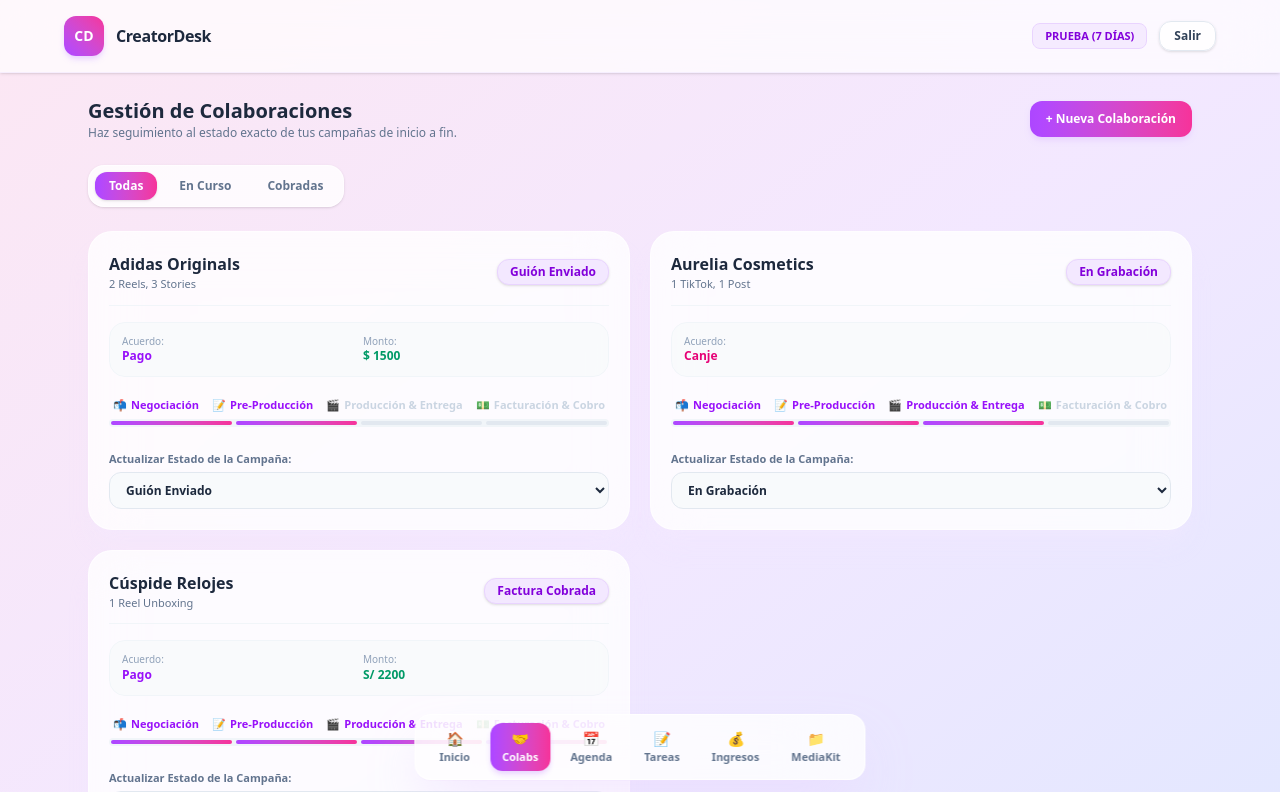
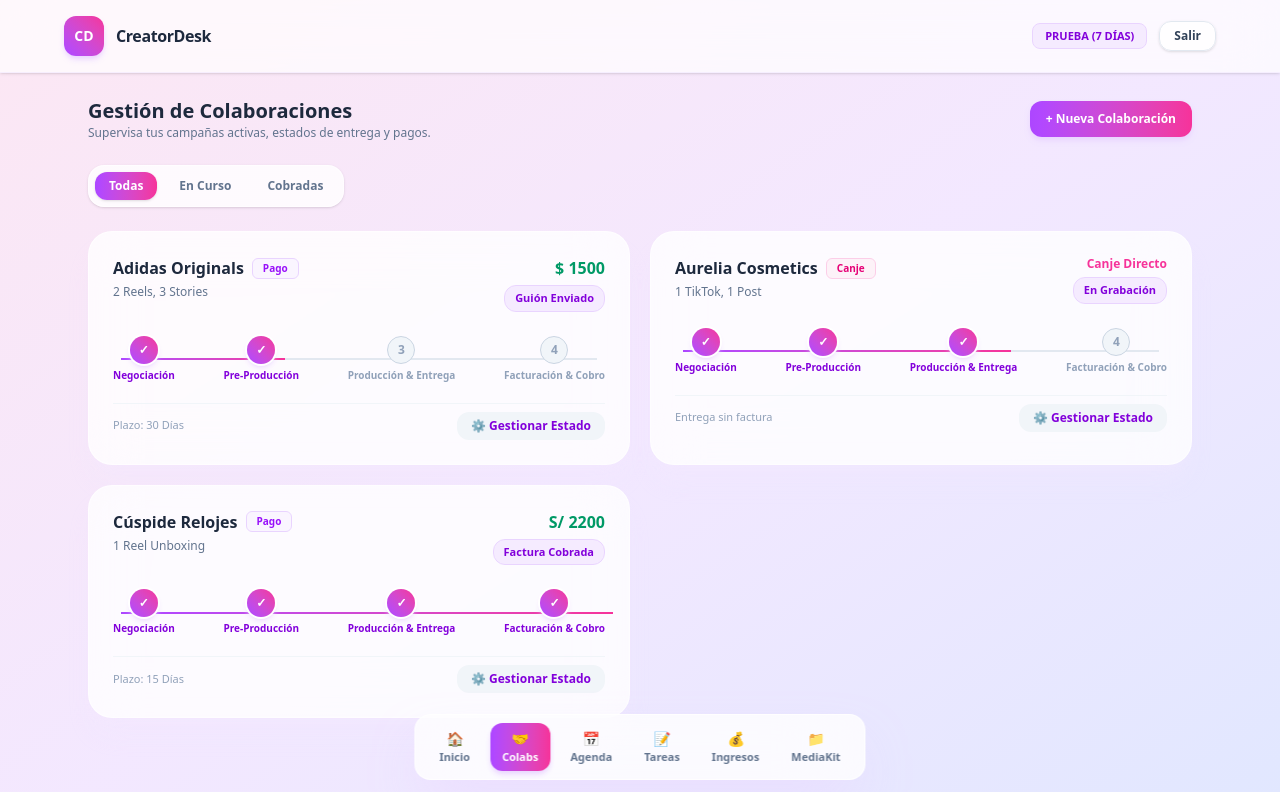
Before and after one commit to diparraguirre-oss/creatordesk, a Next.js app: page /creatordesk/1 in a window 1280 px wide. Shown: the top 792 px of the page. Built offline with nearby package versions, Linux system fonts and the light colour scheme; sample sign-in values are in the browser's storage.

Commit message:
style: rediseño profesional del modulo Colabs con timeline fluido de nodos e hilado modal de gestion

```diff
--- a/src/app/creatordesk/[creatorSlug]/page.tsx
+++ b/src/app/creatordesk/[creatorSlug]/page.tsx
@@ -4,7 +4,6 @@ export const dynamic = 'force-dynamic';
 
 import { useEffect, useState } from 'react';
 
-// Definición oficial de los 13 estados por etapas
 export const CAMPAIGN_STAGES = [
   {
     stage: 'Negociación',
@@ -41,6 +40,7 @@ export default function CreatorDeskAppPage({ params }: { params: { creatorSlug?:
   // Filtros de Colabs
   const [colabFilter, setColabFilter] = useState<string>('todas');
   const [showNewColabModal, setShowNewColabModal] = useState(false);
+  const [selectedColabForDetail, setSelectedColabForDetail] = useState<any>(null);
 
   // Formulario Nueva Colaboración
   const [brandName, setBrandName] = useState('');
@@ -50,7 +50,7 @@ export default function CreatorDeskAppPage({ params }: { params: { creatorSlug?:
   const [paymentDays, setPaymentDays] = useState('30');
   const [deliverables, setDeliverables] = useState({ reels: 1, tiktoks: 0, stories: 2, posts: 0 });
 
-  // Modal para confirmar tarea
+  // Modal confirmación tareas
   const [pendingTask, setPendingTask] = useState<any>(null);
   const [showTaskConfirmModal, setShowTaskConfirmModal] = useState(false);
 
@@ -168,7 +168,6 @@ export default function CreatorDeskAppPage({ params }: { params: { creatorSlug?:
     setAmount('');
   };
 
-  // Función para determinar en qué etapa (1, 2, 3 o 4) se encuentra un estado
   const getStageIndex = (status: string) => {
     if (CAMPAIGN_STAGES[0].statuses.includes(status)) return 0;
     if (CAMPAIGN_STAGES[1].statuses.includes(status)) return 1;
@@ -179,6 +178,9 @@ export default function CreatorDeskAppPage({ params }: { params: { creatorSlug?:
 
   const handleStatusChange = (colabId: string, newStatus: string) => {
     setColabs(colabs.map(c => c.id === colabId ? { ...c, status: newStatus } : c));
+    if (selectedColabForDetail && selectedColabForDetail.id === colabId) {
+      setSelectedColabForDetail({ ...selectedColabForDetail, status: newStatus });
+    }
   };
 
   const filteredColabs = colabs.filter(c => {
@@ -324,13 +326,13 @@ export default function CreatorDeskAppPage({ params }: { params: { creatorSlug?:
           </div>
         )}
 
-        {/* PESTAÑA COLABS CON FLUJO DE 13 ESTADOS */}
+        {/* PESTAÑA COLABS REDISEÑADA PROFESIONAL */}
         {activeTab === 'colabs' && (
           <div className="space-y-6">
             <div className="flex flex-col sm:flex-row items-start sm:items-center justify-between gap-4">
               <div>
                 <h2 className="text-xl font-bold text-slate-800">Gestión de Colaboraciones</h2>
-                <p className="text-xs text-slate-500">Haz seguimiento al estado exacto de tus campañas de inicio a fin.</p>
+                <p className="text-xs text-slate-500">Supervisa tus campañas activas, estados de entrega y pagos.</p>
               </div>
               <button
                 onClick={() => setShowNewColabModal(true)}
@@ -340,7 +342,7 @@ export default function CreatorDeskAppPage({ params }: { params: { creatorSlug?:
               </button>
             </div>
 
-            {/* Filtros */}
+            {/* Filtros Pastel */}
             <div className="flex items-center space-x-2 bg-white/80 p-1.5 rounded-2xl border border-white/60 shadow-sm w-fit">
               {[
                 { key: 'todas', label: 'Todas' },
@@ -361,90 +363,89 @@ export default function CreatorDeskAppPage({ params }: { params: { creatorSlug?:
               ))}
             </div>
 
-            {/* Tarjetas de Campaña */}
+            {/* Tarjetas Rediseñadas Elegantes */}
             <div className="grid grid-cols-1 lg:grid-cols-2 gap-5">
               {filteredColabs.map((c) => {
                 const currentStageIdx = getStageIndex(c.status);
 
                 return (
-                  <div key={c.id} className="bg-white/80 backdrop-blur-xl border border-white/60 p-5 rounded-3xl space-y-4 shadow-xl shadow-purple-100/30">
-                    <div className="flex items-center justify-between border-b border-slate-100 pb-3">
-                      <div>
-                        <span className="font-extrabold text-slate-800 text-base">{c.brand}</span>
-                        <div className="text-[11px] text-slate-500">{c.deliverables}</div>
+                  <div
+                    key={c.id}
+                    className="bg-white/80 backdrop-blur-xl border border-white/60 p-6 rounded-3xl space-y-5 shadow-xl shadow-purple-100/30 hover:border-purple-200 transition group"
+                  >
+                    <div className="flex items-start justify-between">
+                      <div className="space-y-1">
+                        <div className="flex items-center space-x-2">
+                          <h3 className="font-black text-slate-800 text-base">{c.brand}</h3>
+                          <span className={`px-2.5 py-0.5 rounded-md text-[10px] font-extrabold border ${
+                            c.dealType === 'Canje'
+                              ? 'bg-pink-50 border-pink-200 text-pink-600'
+                              : 'bg-purple-50 border-purple-200 text-purple-600'
+                          }`}>
+                            {c.dealType}
+                          </span>
+                        </div>
+                        <p className="text-xs font-medium text-slate-500">{c.deliverables}</p>
                       </div>
 
-                      <span className="px-3 py-1 bg-purple-100 border border-purple-200 text-purple-700 rounded-xl text-xs font-extrabold shadow-sm">
+                      <div className="text-right space-y-1">
+                        {c.dealType === 'Pago' ? (
+                          <div className="text-base font-black text-emerald-600">
+                            {c.currency === 'USD' ? `$ ${c.amount}` : `S/ ${c.amount}`}
+                          </div>
+                        ) : (
+                          <div className="text-xs font-bold text-pink-500">Canje Directo</div>
+                        )}
+                        <span className="inline-block px-2.5 py-1 bg-purple-100/80 border border-purple-200 text-purple-700 rounded-xl text-[11px] font-bold">
                           {c.status}
                         </span>
                       </div>
-
-                    <div className="grid grid-cols-2 gap-2 text-xs p-3 bg-slate-50/80 rounded-2xl border border-slate-100">
-                      <div>
-                        <span className="text-slate-400 block text-[10px]">Acuerdo:</span>
-                        <strong className={c.dealType === 'Canje' ? 'text-pink-600' : 'text-purple-600'}>
-                          {c.dealType}
-                        </strong>
                     </div>
 
-                      {c.dealType === 'Pago' && (
-                        <div>
-                          <span className="text-slate-400 block text-[10px]">Monto:</span>
-                          <strong className="text-emerald-600 font-extrabold">
-                            {c.currency === 'USD' ? `$ ${c.amount}` : `S/ ${c.amount}`}
-                          </strong>
-                        </div>
-                      )}
-                    </div>
+                    {/* Timeline de Hitos Elegante */}
+                    <div className="space-y-2 pt-1">
+                      <div className="relative flex items-center justify-between">
+                        {/* Línea conectora de fondo */}
+                        <div className="absolute top-1/2 left-2 right-2 -translate-y-1/2 h-0.5 bg-slate-200 -z-0"></div>
+                        <div
+                          className="absolute top-1/2 left-2 -translate-y-1/2 h-0.5 bg-gradient-to-r from-purple-500 to-pink-500 transition-all duration-500 -z-0"
+                          style={{ width: `${(currentStageIdx / 3) * 100}%` }}
+                        ></div>
 
-                    {/* Stepper Pipeline de 4 Etapas */}
-                    <div className="space-y-1.5 pt-1">
-                      <div className="flex items-center justify-between text-[11px] font-bold text-slate-600 px-1">
-                        {CAMPAIGN_STAGES.map((stg, idx) => (
+                        {CAMPAIGN_STAGES.map((stg, idx) => {
+                          const isCompleted = idx <= currentStageIdx;
+                          return (
+                            <div key={stg.stage} className="relative z-10 flex flex-col items-center">
                               <div
-                            key={stg.stage}
-                            className={`flex items-center space-x-1 ${
-                              idx <= currentStageIdx ? 'text-purple-600 font-black' : 'text-slate-300'
+                                className={`w-7 h-7 rounded-full flex items-center justify-center text-xs font-bold transition-all ${
+                                  isCompleted
+                                    ? 'bg-gradient-to-tr from-purple-500 to-pink-500 text-white shadow-md shadow-purple-200 ring-2 ring-white'
+                                    : 'bg-slate-100 text-slate-400 border border-slate-300'
                                 }`}
                               >
-                            <span>{stg.icon}</span>
-                            <span className="hidden sm:inline">{stg.stage}</span>
+                                {isCompleted ? '✓' : idx + 1}
                               </div>
-                        ))}
+                              <span className={`text-[10px] mt-1 font-semibold ${
+                                isCompleted ? 'text-purple-700 font-bold' : 'text-slate-400'
+                              }`}>
+                                {stg.stage}
+                              </span>
                             </div>
-
-                      <div className="grid grid-cols-4 gap-1 h-2 bg-slate-100 rounded-full overflow-hidden p-0.5">
-                        {CAMPAIGN_STAGES.map((_, idx) => (
-                          <div
-                            key={idx}
-                            className={`h-full rounded-full transition-all duration-300 ${
-                              idx <= currentStageIdx ? 'bg-gradient-to-r from-purple-500 to-pink-500' : 'bg-slate-200'
-                            }`}
-                          ></div>
-                        ))}
+                          );
+                        })}
                       </div>
                     </div>
 
-                    {/* Selector de Estado Completo */}
-                    <div className="pt-2">
-                      <label className="block text-[11px] font-bold text-slate-500 mb-1">
-                        Actualizar Estado de la Campaña:
-                      </label>
-                      <select
-                        value={c.status}
-                        onChange={(e) => handleStatusChange(c.id, e.target.value)}
-                        className="w-full px-3 py-2 bg-slate-50 border border-slate-200 rounded-xl text-xs font-semibold text-slate-800 focus:outline-none focus:border-purple-400"
+                    <div className="pt-2 flex items-center justify-between border-t border-slate-100">
+                      <span className="text-[11px] text-slate-400">
+                        {c.paymentDays > 0 ? `Plazo: ${c.paymentDays} Días` : 'Entrega sin factura'}
+                      </span>
+                      <button
+                        onClick={() => setSelectedColabForDetail(c)}
+                        className="px-3.5 py-1.5 bg-slate-100 hover:bg-purple-100 text-purple-700 font-bold text-xs rounded-xl transition flex items-center gap-1.5"
                       >
-                        {CAMPAIGN_STAGES.map((stg) => (
-                          <optgroup key={stg.stage} label={`${stg.icon} ${stg.stage}`}>
-                            {stg.statuses.map((st) => (
-                              <option key={st} value={st}>
-                                {st}
-                              </option>
-                            ))}
-                          </optgroup>
-                        ))}
-                      </select>
+                        ⚙️ Gestionar Estado
+                      </button>
                     </div>
                   </div>
                 );
@@ -500,6 +501,63 @@ export default function CreatorDeskAppPage({ params }: { params: { creatorSlug?:
         )}
 
       </main>
+
+      {/* Modal / Drawer para Gestión Detallada de Estado de Campaña */}
+      {selectedColabForDetail && (
+        <div className="fixed inset-0 bg-slate-900/60 backdrop-blur-sm flex items-center justify-center p-4 z-50">
+          <div className="bg-white p-6 rounded-3xl max-w-md w-full space-y-5 shadow-2xl border border-purple-100">
+            <div className="flex items-center justify-between border-b border-slate-100 pb-3">
+              <div>
+                <h2 className="text-base font-bold text-slate-800">{selectedColabForDetail.brand}</h2>
+                <p className="text-xs text-slate-400">Actualizar flujo de la colaboración</p>
+              </div>
+              <button
+                onClick={() => setSelectedColabForDetail(null)}
+                className="text-slate-400 hover:text-slate-600 text-xs font-bold"
+              >
+                ✕
+              </button>
+            </div>
+
+            <div className="space-y-3">
+              <label className="block text-xs font-bold text-slate-600">Seleccionar Estado Actual (13 Fases):</label>
+              <div className="space-y-2 max-h-60 overflow-y-auto pr-1">
+                {CAMPAIGN_STAGES.map((stg) => (
+                  <div key={stg.stage} className="space-y-1">
+                    <span className="text-[11px] font-bold text-purple-600 flex items-center gap-1">
+                      <span>{stg.icon}</span>
+                      <span>{stg.stage}</span>
+                    </span>
+                    <div className="grid grid-cols-1 gap-1 pl-2">
+                      {stg.statuses.map((st) => (
+                        <button
+                          key={st}
+                          type="button"
+                          onClick={() => handleStatusChange(selectedColabForDetail.id, st)}
+                          className={`w-full text-left px-3 py-2 rounded-xl text-xs font-semibold transition border ${
+                            selectedColabForDetail.status === st
+                              ? 'bg-gradient-to-r from-purple-500 to-pink-500 text-white font-bold border-transparent shadow-sm'
+                              : 'bg-slate-50 border-slate-200 text-slate-700 hover:bg-slate-100'
+                          }`}
+                        >
+                          {st}
+                        </button>
+                      ))}
+                    </div>
+                  </div>
+                ))}
+              </div>
+            </div>
+
+            <button
+              onClick={() => setSelectedColabForDetail(null)}
+              className="w-full py-2.5 bg-slate-100 text-slate-700 font-bold text-xs rounded-xl hover:bg-slate-200 transition"
+            >
+              Cerrar y Guardar
+            </button>
+          </div>
+        </div>
+      )}
 
       {/* Modal Nueva Colaboración */}
       {showNewColabModal && (
```
Lines whose indentation alone changed are shown as unchanged.
